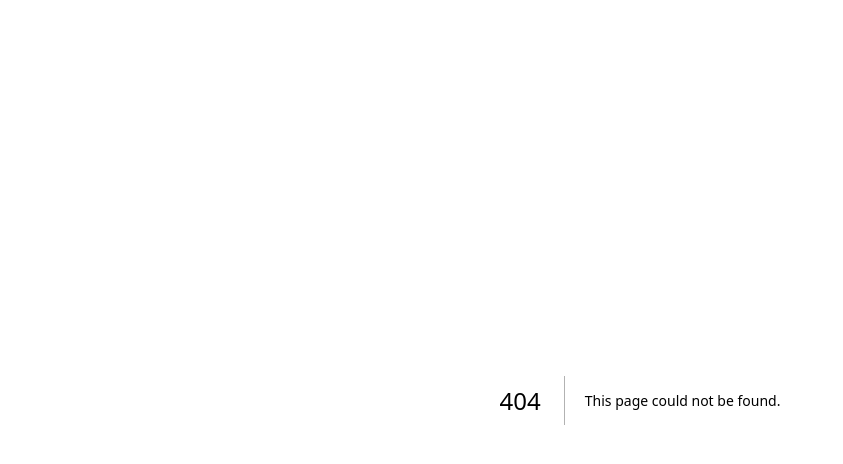
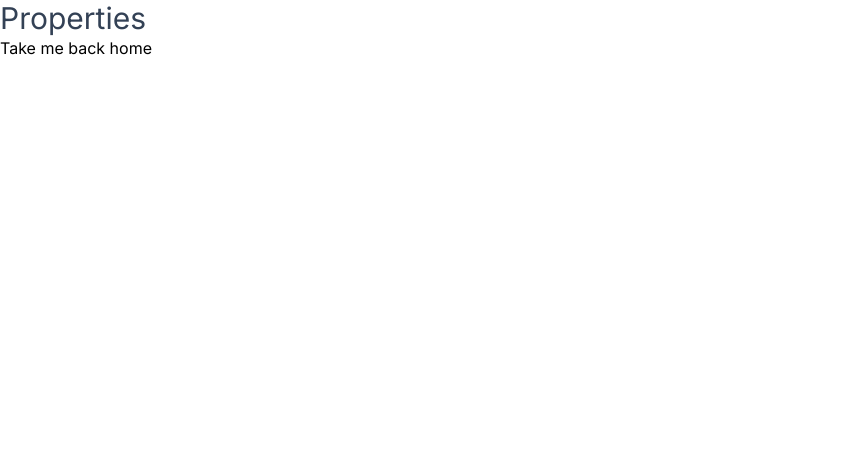
Before and after one commit to heliosalesjr/rentals, a Next.js app: page /properties in a window 1280 px wide. Before the commit this address had no page. Shown: the top 464 px of the page, without its empty margins (0-843 px from the left). Built offline with nearby package versions, Linux system fonts and the light colour scheme.

Commit message:
file-based routing

```diff
--- a/app/page.jsx
+++ b/app/page.jsx
@@ -1,9 +1,10 @@
-
+import Link from 'next/link'
 
 export default function Home() {
   return (
     <>
-    <h1>Hie</h1>
+    <h1 className="text-3xl text-slate-700">Hie</h1>
+    <Link href='properties'>Show me!</Link>
     </>
   );
 }
--- /dev/null
+++ b/app/properties/[id]/page.jsx
@@ -0,0 +1,9 @@
+
+
+const PropertiesIdPage = () => {
+  return (
+    <div>PropertiesIdPage</div>
+  )
+}
+
+export default PropertiesIdPage
--- /dev/null
+++ b/app/properties/page.jsx
@@ -0,0 +1,11 @@
+import Link from "next/link"
+const PropertiesPage = () => {
+  return (
+    <>
+        <h1 className="text-3xl text-slate-700">Properties</h1>
+        <Link href='/'>Take me back home</Link>
+    </>
+  )
+}
+
+export default PropertiesPage
```
